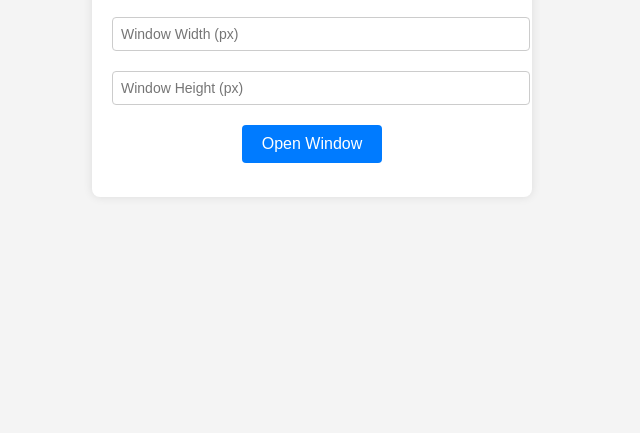
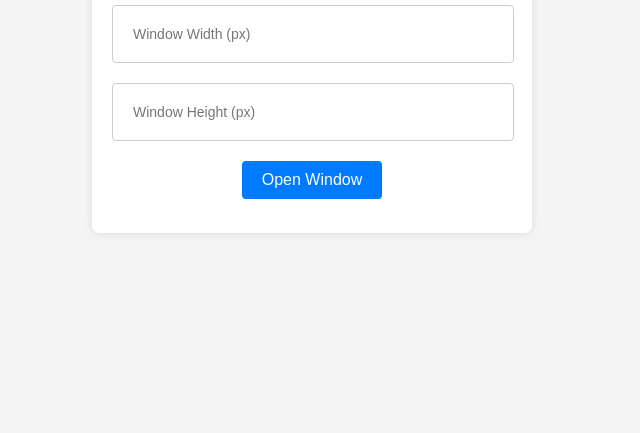
Before and after one commit to literal-gargoyle/Mercury, a plain HTML site: page index.html in a window 1280 px wide. Shown: the part 367-800 px from the top of the page, without its empty margins (328-968 px from the left). Drawn offline with Linux system fonts and the light colour scheme.

Commit message:
Update index.html

```diff
--- a/index.html
+++ b/index.html
@@ -31,8 +31,8 @@
         }
 
         input[type="text"], input[type="number"] {
-            width: 100%;
-            padding: 8px;
+            width: 90%;
+            padding: 5%;
             margin: 10px 0;
             border: 1px solid #ccc;
             border-radius: 4px;
```
